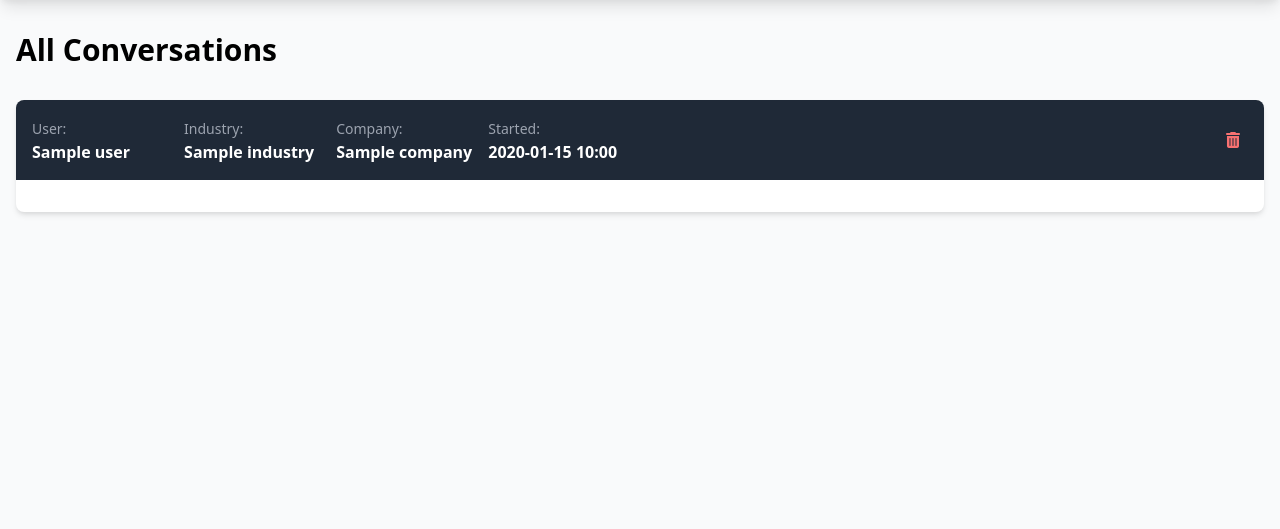
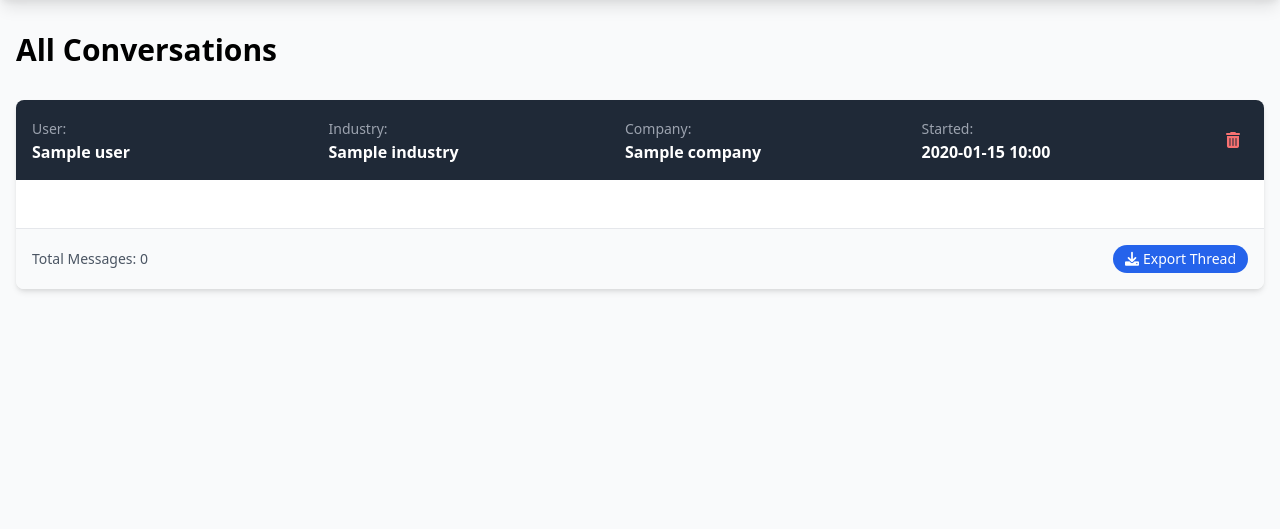
Before and after one commit to charankolisetty/coaching_bot, a Flask app: template templates/admin/conversations.html in a window 1280 px wide. Shown: the part 56-585 px from the top of the page. Run offline with Flask 3, Linux system fonts and the light colour scheme; the template is opened without the code that fills it: most values are stand-ins (such as "Sample title", 1, 10 or a date in 2020).

Commit message:
inital commit - app

```diff
--- a/templates/admin/conversations.html
+++ b/templates/admin/conversations.html
@@ -8,10 +8,10 @@
 
     {% for thread_id, data in conversations.items() %}
     <div class="bg-white rounded-lg shadow-md mb-8 overflow-hidden" id="thread-{{ thread_id }}">
-        <!-- Thread Info -->
+        <!-- Thread Info Header -->
         <div class="bg-gray-800 text-white p-4">
             <div class="flex justify-between items-center">
-                <div class="grid grid-cols-2 md:grid-cols-4 gap-4">
+                <div class="grid grid-cols-2 md:grid-cols-4 gap-4 flex-grow">
                     <div>
                         <span class="text-gray-400 text-sm">User:</span>
                         <p class="font-semibold">{{ data.user }}</p>
@@ -30,38 +30,72 @@
                     </div>
                 </div>
                 <button onclick="deleteConversation('{{ thread_id }}')"
-                        class="text-red-400 hover:text-red-200 p-2 rounded-full hover:bg-red-900 transition-colors">
+                        class="text-red-400 hover:text-red-200 p-2 rounded-full hover:bg-red-900 transition-colors ml-4">
                     <i class="fas fa-trash-alt"></i>
                 </button>
             </div>
         </div>
 
-        <!-- Messages -->
-        <div class="p-4 space-y-4">
+        <!-- Messages - Chronological Order -->
+        <div class="p-6 space-y-6">
             {% for message in data.messages %}
-            <div class="border-b pb-4">
-                <div class="mb-2">
-                    <p class="text-sm text-gray-500">{{ message.timestamp.strftime('%Y-%m-%d %H:%M:%S') }}</p>
+            <!-- Timestamp -->
+            <div class="text-center mb-2">
+                <span class="text-xs text-gray-500 bg-gray-100 px-2 py-1 rounded-full">
+                    {{ message.timestamp.strftime('%Y-%m-%d %H:%M:%S') }}
+                </span>
+            </div>
+
+            <!-- User Message -->
+            <div class="flex flex-col space-y-1">
+                <div class="flex items-start space-x-2">
+                    <div class="w-8 h-8 rounded-full bg-blue-100 flex items-center justify-center">
+                        <i class="fas fa-user text-blue-600"></i>
+                    </div>
+                    <div class="flex-grow">
+                        <div class="bg-blue-50 rounded-lg p-4 relative message-bubble">
+                            <span class="font-semibold text-blue-600 text-sm mb-1 block">User</span>
+                            <p class="text-gray-800">{{ message.prompt }}</p>
+                        </div>
+                    </div>
                 </div>
-                <div class="ml-4">
-                    <div class="mb-2">
-                        <span class="font-semibold text-blue-600">User:</span>
-                        <p class="ml-4 text-gray-800">{{ message.prompt }}</p>
+            </div>
+
+            <!-- Coach Message -->
+            <div class="flex flex-col space-y-1 ml-4">
+                <div class="flex items-start space-x-2">
+                    <div class="w-8 h-8 rounded-full bg-green-100 flex items-center justify-center">
+                        <i class="fas fa-robot text-green-600"></i>
                     </div>
-                    <div>
-                        <span class="font-semibold text-green-600">Coach:</span>
-                        <p class="ml-4 text-gray-800">{{ message.response }}</p>
+                    <div class="flex-grow">
+                        <div class="bg-green-50 rounded-lg p-4 relative message-bubble">
+                            <span class="font-semibold text-green-600 text-sm mb-1 block">Coach</span>
+                            <p class="text-gray-800">{{ message.response }}</p>
+                        </div>
                     </div>
                 </div>
             </div>
             {% endfor %}
+        </div>
+
+        <!-- Thread Footer -->
+        <div class="bg-gray-50 p-4 border-t">
+            <div class="flex justify-between items-center">
+                <span class="text-sm text-gray-600">
+                    Total Messages: {{ data.messages|length }}
+                </span>
+                <button onclick="exportThread('{{ thread_id }}')"
+                        class="text-sm bg-blue-600 text-white px-3 py-1 rounded-full hover:bg-blue-700">
+                    <i class="fas fa-download mr-1"></i>Export Thread
+                </button>
+            </div>
         </div>
     </div>
     {% endfor %}
 </div>
 
 <!-- Delete Confirmation Modal -->
-<div id="deleteModal" class="fixed inset-0 bg-black bg-opacity-50 hidden flex items-center justify-center">
+<div id="deleteModal" class="fixed inset-0 bg-black bg-opacity-50 hidden flex items-center justify-center z-50">
     <div class="bg-white rounded-lg p-6 max-w-sm mx-4">
         <h3 class="text-lg font-bold mb-4">Delete Conversation?</h3>
         <p class="text-gray-600 mb-6">Are you sure you want to delete this conversation? This action cannot be undone.</p>
@@ -93,6 +127,40 @@ function closeDeleteModal() {
     currentThreadId = null;
 }
 
+function exportThread(threadId) {
+    const thread = document.getElementById(`thread-${threadId}`);
+    let exportText = '';
+
+    // Get thread info
+    const user = thread.querySelector('[class*="text-gray-400"]:nth-child(1) + p').textContent;
+    const industry = thread.querySelector('[class*="text-gray-400"]:nth-child(2) + p').textContent;
+    const company = thread.querySelector('[class*="text-gray-400"]:nth-child(3) + p').textContent;
+
+    exportText += `=== Conversation with ${user} (${company} - ${industry}) ===\n\n`;
+
+    // Get all messages
+    const timestamps = thread.querySelectorAll('.text-xs.text-gray-500');
+    const userMessages = thread.querySelectorAll('.bg-blue-50 p');
+    const coachMessages = thread.querySelectorAll('.bg-green-50 p');
+
+    for(let i = 0; i < userMessages.length; i++) {
+        exportText += `[${timestamps[i].textContent.trim()}]\n`;
+        exportText += `User: ${userMessages[i].textContent}\n`;
+        exportText += `Coach: ${coachMessages[i].textContent}\n\n`;
+    }
+
+    // Create and trigger download
+    const blob = new Blob([exportText], { type: 'text/plain' });
+    const url = window.URL.createObjectURL(blob);
+    const a = document.createElement('a');
+    a.href = url;
+    a.download = `conversation-${threadId}.txt`;
+    document.body.appendChild(a);
+    a.click();
+    document.body.removeChild(a);
+    window.URL.revokeObjectURL(url);
+}
+
 document.getElementById('confirmDelete').addEventListener('click', function() {
     if (!currentThreadId) return;
 
@@ -105,26 +173,67 @@ document.getElementById('confirmDelete').addEventListener('click', function() {
     .then(response => response.json())
     .then(data => {
         if (data.success) {
-            // Remove the conversation from DOM
             document.getElementById(`thread-${currentThreadId}`).remove();
-            // Show success message
-            const event = new CustomEvent('show-toast', {
-                detail: { message: 'Conversation deleted successfully', type: 'success' }
-            });
-            window.dispatchEvent(event);
+            showToast('Conversation deleted successfully', 'success');
         } else {
             throw new Error(data.error || 'Failed to delete conversation');
         }
     })
     .catch(error => {
-        const event = new CustomEvent('show-toast', {
-            detail: { message: error.message, type: 'error' }
-        });
-        window.dispatchEvent(event);
+        showToast(error.message, 'error');
     })
     .finally(() => {
         closeDeleteModal();
     });
 });
+
+function showToast(message, type = 'success') {
+    const toast = document.createElement('div');
+    toast.className = `fixed bottom-4 right-4 px-6 py-3 rounded-lg text-white ${
+        type === 'success' ? 'bg-green-600' : 'bg-red-600'
+    } animate-fade-in z-50`;
+    toast.textContent = message;
+    document.body.appendChild(toast);
+
+    setTimeout(() => {
+        toast.remove();
+    }, 3000);
+}
 </script>
+
+<style>
+.message-bubble::before {
+    content: '';
+    position: absolute;
+    top: 10px;
+    width: 0;
+    height: 0;
+    border: 8px solid transparent;
+}
+
+.bg-blue-50.message-bubble::before {
+    right: 100%;
+    border-right-color: #eff6ff;
+}
+
+.bg-green-50.message-bubble::before {
+    right: 100%;
+    border-right-color: #f0fdf4;
+}
+
+.animate-fade-in {
+    animation: fadeIn 0.3s ease-out;
+}
+
+@keyframes fadeIn {
+    from {
+        opacity: 0;
+        transform: translateY(10px);
+    }
+    to {
+        opacity: 1;
+        transform: translateY(0);
+    }
+}
+</style>
 {% endblock %}
```
